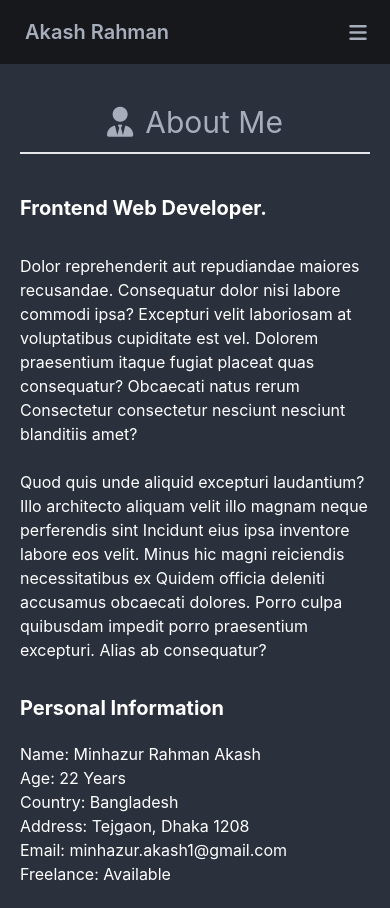
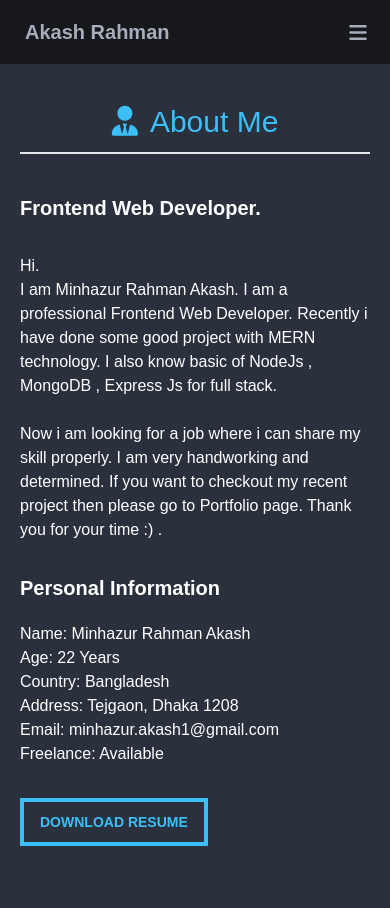
Before and after one commit to Akash7766/Portfolio, a React (Create React App) app: page /about in a window 390 px wide. Built offline with nearby package versions, Linux system fonts and the light colour scheme.

Commit message:
lorem ipsum delete from website

```diff
--- a/public/Services.json
+++ b/public/Services.json
@@ -2,25 +2,25 @@
   {
     "_id": 1,
     "name": "Web Desing",
-    "description": "Mauris neque libero, aliquet vel mollis nec, euismod sed tellus. Mauris convallis dictum elit id volutpat. Vivamus blandit, dolor vitae lacinia maximus, risus velit vehicula odio, a tincidunt turpis turpis tempus ex.",
+    "description": "Now a days website is very important for every where. Personal website/ portfolio , ecommerce, shop, e-ticketing, airlines ,live TV every where needs a website. I can provide extreme level website for you. ",
     "icon": "fa-solid fa-pen-nib text-3xl mr-5"
   },
   {
     "_id": 1,
     "name": "Web Development",
-    "description": "Mauris neque libero, aliquet vel mollis nec, euismod sed tellus. Mauris convallis dictum elit id volutpat. Vivamus blandit, dolor vitae lacinia maximus, risus velit vehicula odio, a tincidunt turpis turpis tempus ex.",
+    "description": "I have sound good knowledge about Web Development. Recently i have finished some of projects. What kind of website do you need?",
     "icon": "fa-solid fa-code text-3xl mr-5"
   },
   {
     "_id": 1,
     "name": "Fontend Development",
-    "description": "Mauris neque libero, aliquet vel mollis nec, euismod sed tellus. Mauris convallis dictum elit id volutpat. Vivamus blandit, dolor vitae lacinia maximus, risus velit vehicula odio, a tincidunt turpis turpis tempus ex.",
+    "description": "Frontend is very important for a website. A good looking website can increase you website traffic. I am a Frontend specialist. I build web application with most popular JavaScript library ReactJs.",
     "icon": "fa-solid fa-laptop-code text-3xl mr-5"
   },
   {
     "_id": 1,
     "name": "MERN Stack",
-    "description": "Mauris neque libero, aliquet vel mollis nec, euismod sed tellus. Mauris convallis dictum elit id volutpat. Vivamus blandit, dolor vitae lacinia maximus, risus velit vehicula odio, a tincidunt turpis turpis tempus ex.",
+    "description": "I have basic knowledge about MERN technology. I can do crud operation very confidently witth Node, MongoDB and Express.",
     "icon": "fa-brands fa-js text-3xl mr-5"
   }
 ]
--- a/src/Pages/Contact/Contact.js
+++ b/src/Pages/Contact/Contact.js
@@ -4,7 +4,7 @@ const Contact = () => {
   return (
     <div>
       <div className="py-10 mx-5 md:mx-16">
-        <h2 className="text-3xl sm:text-5xl text-center border-b-2 pb-3">
+        <h2 className="text-3xl sm:text-5xl text-center border-b-2 pb-3 text-info">
           <i class="fa-solid fa-address-card mr-5"></i>Contact Me
         </h2>
       </div>
--- a/src/Pages/Home/About/About.js
+++ b/src/Pages/Home/About/About.js
@@ -5,7 +5,7 @@ const About = () => {
   return (
     <div>
       <div className="py-10 mx-5 md:mx-16">
-        <h2 className="text-3xl sm:text-5xl text-center border-b-2 pb-3">
+        <h2 className="text-3xl sm:text-5xl text-center border-b-2 pb-3 text-info">
           <i class="fa-solid fa-user-tie mr-3"></i>About Me
         </h2>
       </div>
@@ -15,17 +15,14 @@ const About = () => {
             Frontend Web Developer.
           </h2>
           <p>
-            Dolor reprehenderit aut repudiandae maiores recusandae. Consequatur
-            dolor nisi labore commodi ipsa? Excepturi velit laboriosam at
-            voluptatibus cupiditate est vel. Dolorem praesentium itaque fugiat
-            placeat quas consequatur? Obcaecati natus rerum Consectetur
-            consectetur nesciunt nesciunt blanditiis amet? <br /> <br /> Quod
-            quis unde aliquid excepturi laudantium? Illo architecto aliquam
-            velit illo magnam neque perferendis sint Incidunt eius ipsa
-            inventore labore eos velit. Minus hic magni reiciendis
-            necessitatibus ex Quidem officia deleniti accusamus obcaecati
-            dolores. Porro culpa quibusdam impedit porro praesentium excepturi.
-            Alias ab consequatur?
+            Hi. <br />I am Minhazur Rahman Akash. I am a professional Frontend
+            Web Developer. Recently i have done some good project with MERN
+            technology. I also know basic of NodeJs , MongoDB , Express Js for
+            full stack. <br /> <br />
+            Now i am looking for a job where i can share my skill properly. I am
+            very handworking and determined. If you want to checkout my recent
+            project then please go to Portfolio page. Thank you for your time{" "}
+            {":)"} .
           </p>
         </div>
         <div className=" md:col-span-4">
--- a/src/Pages/Home/About/Service.js
+++ b/src/Pages/Home/About/Service.js
@@ -3,7 +3,7 @@ import React from "react";
 const Service = ({ service }) => {
   const { name, _id, description, icon } = service;
   return (
-    <div className="flex text-white">
+    <div className="flex text-white border border-indigo-500 p-5 hover:bg-slate-700 transition-all">
       <i class={icon}></i>
       <div>
         <h2 className="text-2xl mb-3">{name}</h2>
--- a/src/Pages/Home/Home.js
+++ b/src/Pages/Home/Home.js
@@ -8,14 +8,17 @@ const Home = () => {
         <h2 className="text-lg text-[#fff] mb-2">
           I am a Frontend Web Developer.{" "}
         </h2>
-        <h1 className="text-[#fff] text-4xl sm:text-6xl font-bold mb-4">
+        <h1 className="text-info text-4xl sm:text-6xl font-bold mb-4">
           Akash Rahman
         </h1>
         <p className="text-[#9E9E9E] mb-5">
-          Lorem ipsum dolor, sit amet consectetur adipisicing elit. Provident
-          natus, est cupiditate sequi minima hic, facere enim odit, perspiciatis
-          esse minus voluptatum reiciendis fuga inventore optio adipisci sed?
-          Corporis, cum!
+          I am a professional Frontend Developer and familiar with MERN Stack
+          development. I can made any kind of extreme level fancy web
+          application for you.{" "}
+          <span className="text-white font-bold text-lg">
+            So what are you thinking right now.?{" "}
+            <span className="animate-pulse">HIRE ME..</span>
+          </span>
         </p>
         <div>
           <button className="btn btn-outline btn-info border-4 rounded-none mr-5 mb-5">
@@ -24,8 +27,8 @@ const Home = () => {
             </a>
           </button>
           <Link to="/contact">
-            <button className="btn btn-outline btn-info border-4 rounded-none">
-              Contact
+            <button className="btn btn-outline btn-info border-4 rounded-none animate-bounce hover:animate-none transition-all">
+              Hire me
             </button>
           </Link>
         </div>
--- a/src/Pages/Portfolio/Portfolio.js
+++ b/src/Pages/Portfolio/Portfolio.js
@@ -1,7 +1,15 @@
 import React from "react";
 
 const Portfolio = () => {
-  return <div>This is Portfolio page</div>;
+  return (
+    <div>
+      <div className="py-10 mx-5 md:mx-16">
+        <h2 className="text-3xl sm:text-5xl text-center border-b-2 pb-3 text-info">
+          <i class="fa-solid fa-briefcase-medical mr-3"></i>My recent work
+        </h2>
+      </div>
+    </div>
+  );
 };
 
 export default Portfolio;
--- a/src/Pages/Resume/Resume.js
+++ b/src/Pages/Resume/Resume.js
@@ -8,7 +8,7 @@ const Resume = () => {
           <i class="fa-solid fa-trophy mr-5"></i>Resume
         </h2>
       </div>
-      <div className="grid lg:grid-cols-2 py-10 mx-5 md:mx-16 text-white gap-10">
+      <div className="grid lg:grid-cols-2 lg:pt-10 pb-10 mx-5 md:mx-16 text-white gap-10">
         <div>
           <h2 className="text-xl text-center uppercase border-b-2 inline-block mb-5">
             education
--- a/src/index.css
+++ b/src/index.css
@@ -4,9 +4,8 @@
 
 body {
   margin: 0;
-  font-family: -apple-system, BlinkMacSystemFont, "Segoe UI", "Roboto", "Oxygen",
-    "Ubuntu", "Cantarell", "Fira Sans", "Droid Sans", "Helvetica Neue",
-    sans-serif;
+  font-family: -apple-system, BlinkMacSystemFont, "mono";
+  font-family: sans-serif;
   -webkit-font-smoothing: antialiased;
   -moz-osx-font-smoothing: grayscale;
 }
```
